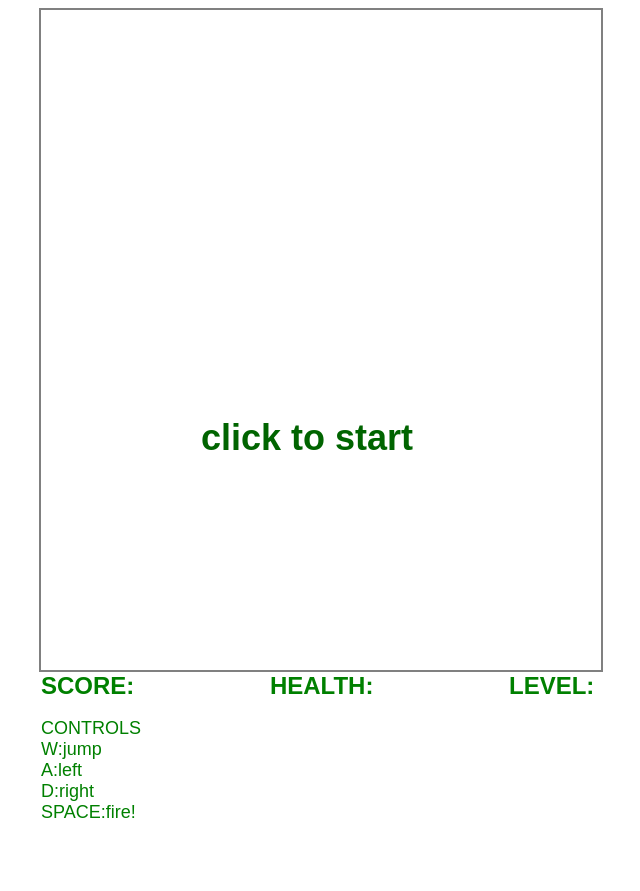
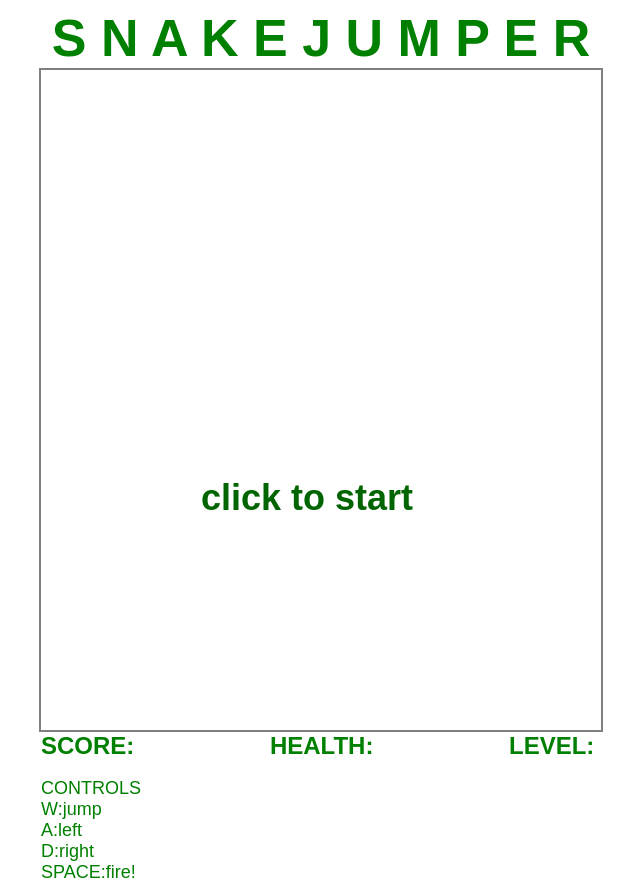
Before and after one commit to jeremyrrose/SNAKEJUMPER, a plain HTML site: page index.html in a window 1280 px wide. Shown: the whole page, without its empty margins (319-959 px from the left). Before the commit the page ends 831 px from the top, so only its background shows below. Drawn offline with Linux system fonts and the light colour scheme.

Commit message:
title; more blocks

```diff
--- a/index.html
+++ b/index.html
@@ -6,6 +6,7 @@
     </head>
     <body>
         <container>
+            <div id="title">S N A K E J U M P E R</div>
             <canvas id="canvas" width="560" height="660"></canvas>
             <div id="info">
                 <div>
--- a/script.js
+++ b/script.js
@@ -343,7 +343,7 @@ class Block {
 
 const snakeColors = ["lightblue", "orange", "green", "darkyellow", "coral", "purple", "magenta"]
 
-const initialize = (levelInfo = {numSnakes: null, numBlocks: 6, velocityMod: null}) => {
+const initialize = (levelInfo = {numSnakes: null, numBlocks: 12, velocityMod: null}) => {
 
     const numSnakes = levelInfo.numSnakes || game.level + 2
     const velocityMod = levelInfo.velocityMod || game.level
--- a/style.css
+++ b/style.css
@@ -2,6 +2,13 @@ container {
     display: flex;
     flex-direction: column;
     align-items: center;
+}
+
+#title {
+    font-family: Arial, Helvetica, sans-serif;
+    font-size: 52px;
+    font-weight: bold;
+    color: green;
 }
 
 canvas {
```
